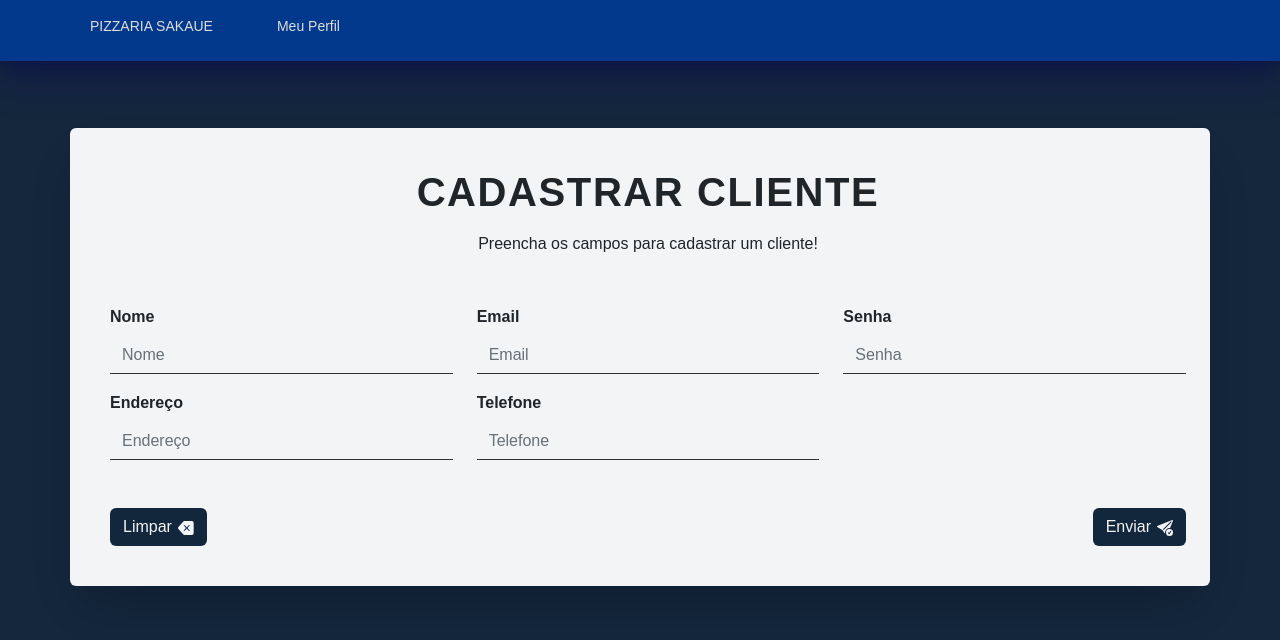
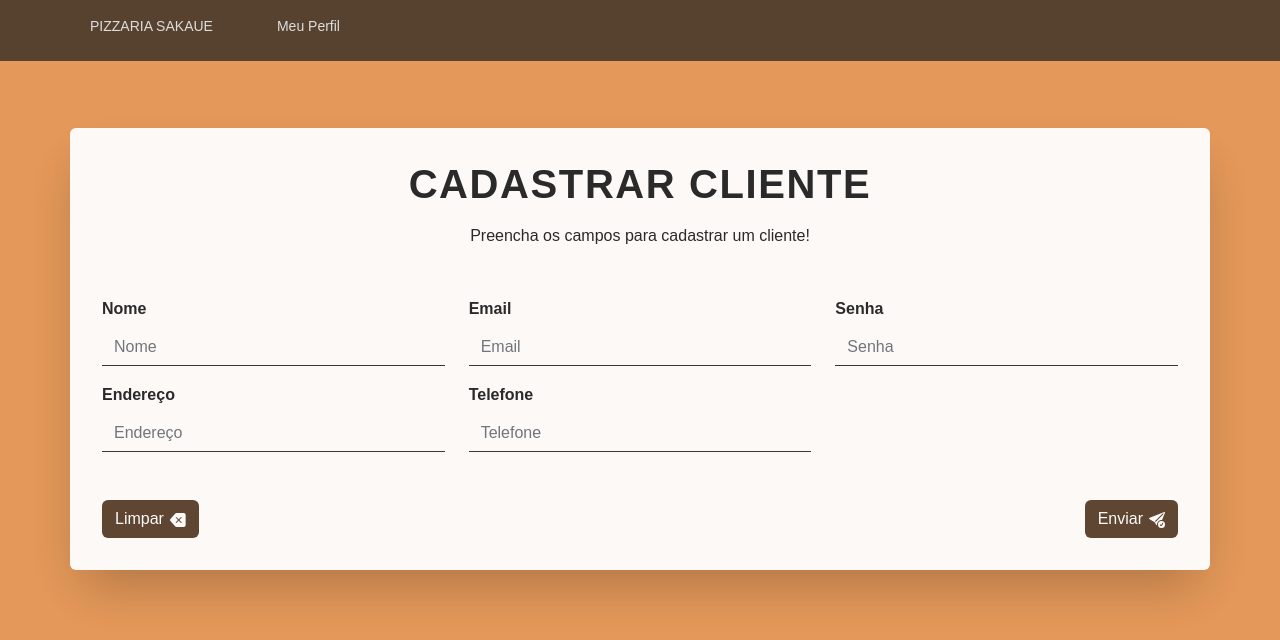
Before and after one commit to diiegobsilva/SegurancaInformacao, a React (Create React App) app in the folder front/: page / in a window 1280 px wide. Shown: the top 640 px of the page. Built offline with nearby package versions, Linux system fonts and the light colour scheme; a web font is replaced by a local one.

Commit message:
Tela Cadastro Cliente

```diff
--- a/front/src/App.css
+++ b/front/src/App.css
@@ -88,7 +88,7 @@ a.nav-link {
 .btn-form{
   display: flex;
   align-items: center;
-  background-color: #14273d !important;
+  background-color: #574230 !important;
   color: white !important;
 }
 
@@ -97,14 +97,13 @@ svg{
 }
 
 .background-header {
-  background-color: #02398c;
-  box-shadow: rgba(13, 1, 101, 0.3) 0px 19px 38px, rgba(2, 1, 62, 0.22) 0px 10px 14px;
+  background-color: #574230;
 }
 
-
-/* .App-link {
-  color: #61dafb;
-} */
+.bg-div{
+  min-height: 95vh;
+ background-color: #e49859;
+}
 
 @keyframes App-logo-spin {
   from {
@@ -115,10 +114,6 @@ svg{
   }
 }
 
-.bg-div{
-  min-height: 95vh;
- background-color: #14273d;
-}
 
 .hf-spacing{
   padding-top: 80px !important;
--- a/front/src/pages/Cadastro.tsx
+++ b/front/src/pages/Cadastro.tsx
@@ -37,17 +37,11 @@ function Cadastro() {
   useEffect(() => { }, []);
 
   return (
-    <form className="form w-100 fv-plugins-bootstrap5 fv-plugins-framework" noValidate id="form-solicitacao" onSubmit={formik.handleSubmit} style={{ margin: "8px" }}>
+    <form>
       <div className="text-center mb-4">
         <h1 className="text-dark fw-bolder mb-3 font-padrao-titulo">CADASTRAR CLIENTE</h1>
         <div className="text-gray-500 fs-6 font-padrao-titulo mb-5" style={{ letterSpacing: 0 }}>Preencha os campos para cadastrar um cliente!</div>
       </div>
-
-      {formik.status && (
-        <div className="mb-5 alert alert-danger">
-          <div className="alert-text font-weight-bold">{formik.status}</div>
-        </div>
-      )}
 
       <div className="row">
         <div className="col-lg-4">
@@ -193,7 +187,6 @@ function Cadastro() {
             )}
           </div>
         </div>
-
       </div>
 
 
```
